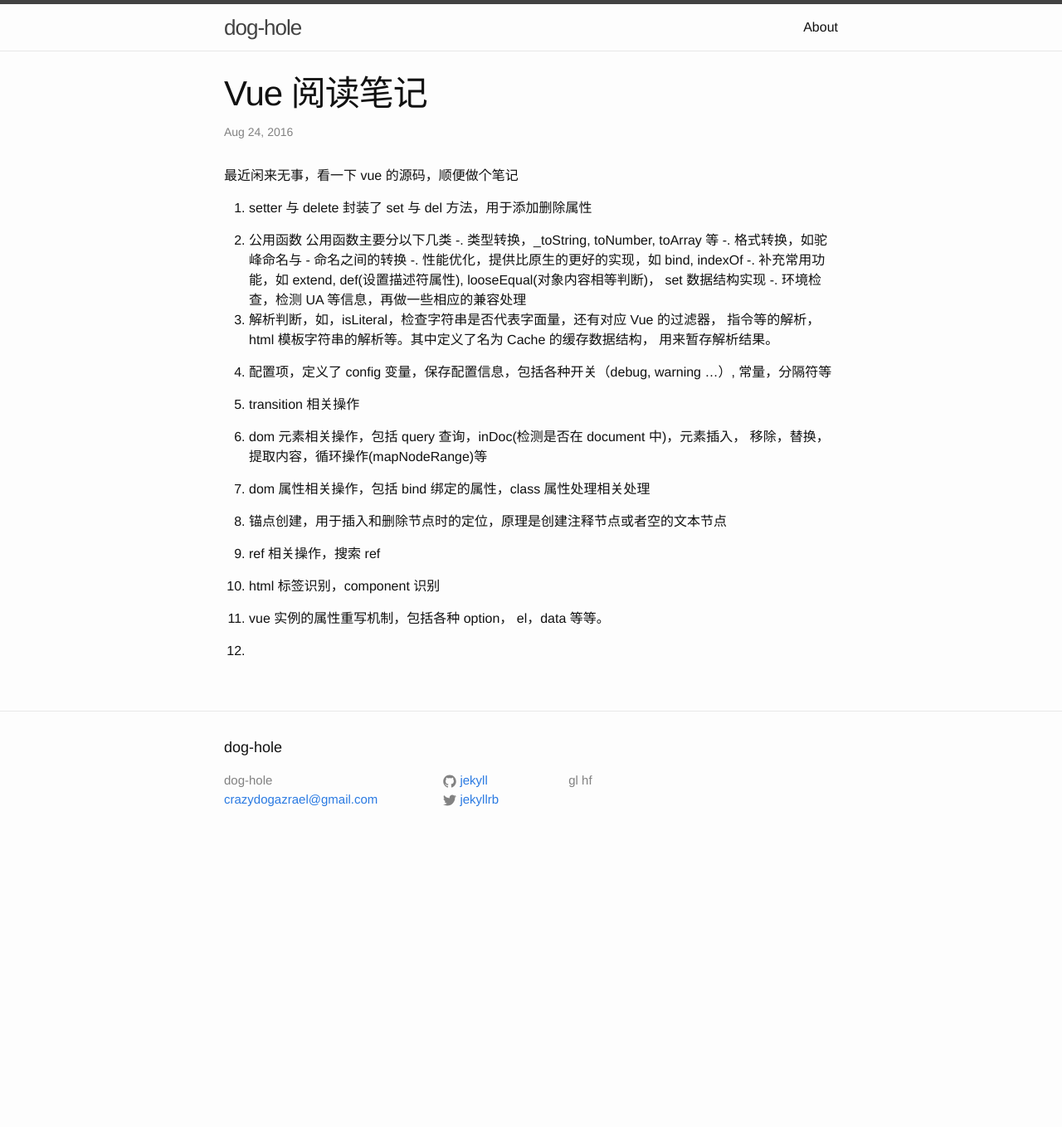
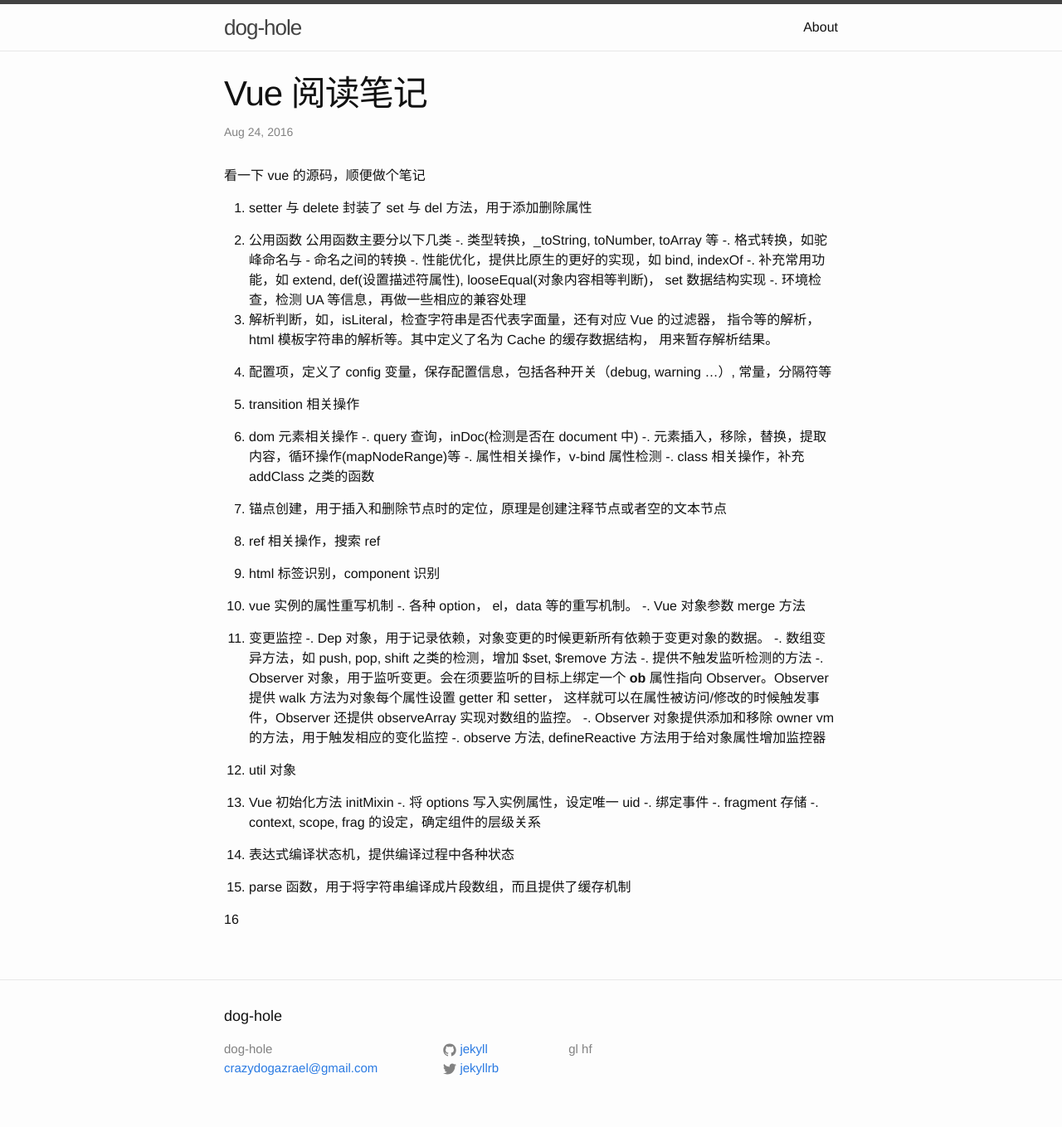
Before and after one commit to Crazydogs/Crazydogs.github.io, a Jekyll site: the page built from _posts/2016-8-24-vue-阅读笔记.markdown, in a window 1280 px wide. Shown: the whole page at 83% size. Built offline with Jekyll 4.4.1, drawn with Linux system fonts in a browser that asks for light colours; before the commit the page ends 1035 px from its top, so only the background shows below that.

Commit message:
又看了几百行

```diff
--- a/_posts/2016-8-24-vue-阅读笔记.markdown
+++ b/_posts/2016-8-24-vue-阅读笔记.markdown
@@ -5,7 +5,7 @@ date:   2016-8-24 16:44:10
 category: coding
 ---
 
-最近闲来无事，看一下 vue 的源码，顺便做个笔记
+看一下 vue 的源码，顺便做个笔记
 
 1. setter 与 delete
 封装了 set 与 del 方法，用于添加删除属性
@@ -27,17 +27,42 @@ category: coding
 
 5. transition 相关操作
 
-6. dom 元素相关操作，包括 query 查询，inDoc(检测是否在 document 中)，元素插入，
-移除，替换，提取内容，循环操作(mapNodeRange)等
+6. dom 元素相关操作
+    -. query 查询，inDoc(检测是否在 document 中)
+    -. 元素插入，移除，替换，提取内容，循环操作(mapNodeRange)等
+    -. 属性相关操作，v-bind 属性检测
+    -. class 相关操作，补充 addClass 之类的函数
 
-7. dom 属性相关操作，包括 bind 绑定的属性，class 属性处理相关处理
+7. 锚点创建，用于插入和删除节点时的定位，原理是创建注释节点或者空的文本节点
 
-8. 锚点创建，用于插入和删除节点时的定位，原理是创建注释节点或者空的文本节点
+8. ref 相关操作，搜索 ref
 
-9. ref 相关操作，搜索 ref
+9. html 标签识别，component 识别
 
-10. html 标签识别，component 识别
+10. vue 实例的属性重写机制
+    -. 各种 option， el，data 等的重写机制。
+    -. Vue 对象参数 merge 方法
 
-11. vue 实例的属性重写机制，包括各种 option， el，data 等等。
+11. 变更监控
+    -. Dep 对象，用于记录依赖，对象变更的时候更新所有依赖于变更对象的数据。
+    -. 数组变异方法，如 push, pop, shift 之类的检测，增加 $set, $remove 方法
+    -. 提供不触发监听检测的方法
+    -. Observer 对象，用于监听变更。会在须要监听的目标上绑定一个 __ob__ 属性指向
+    Observer。Observer 提供 walk 方法为对象每个属性设置 getter 和 setter，
+    这样就可以在属性被访问/修改的时候触发事件，Observer 还提供 observeArray 实现对数组的监控。
+    -. Observer 对象提供添加和移除 owner vm 的方法，用于触发相应的变化监控
+    -. observe 方法, defineReactive 方法用于给对象属性增加监控器
 
-12.
+12. util 对象
+
+13. Vue 初始化方法 initMixin
+    -. 将 options 写入实例属性，设定唯一 uid
+    -. 绑定事件
+    -. fragment 存储
+    -. context, scope, frag 的设定，确定组件的层级关系
+
+14. 表达式编译状态机，提供编译过程中各种状态
+
+15. parse 函数，用于将字符串编译成片段数组，而且提供了缓存机制
+
+16
```
